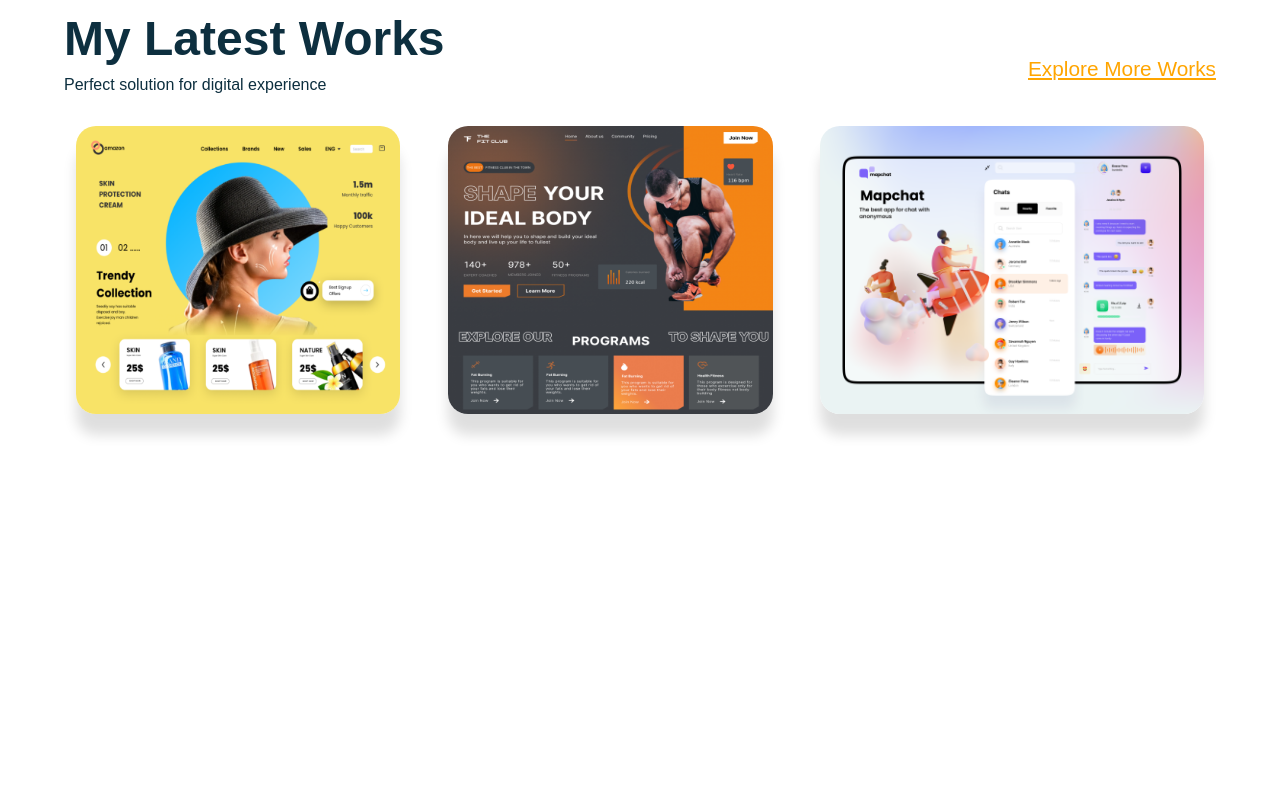
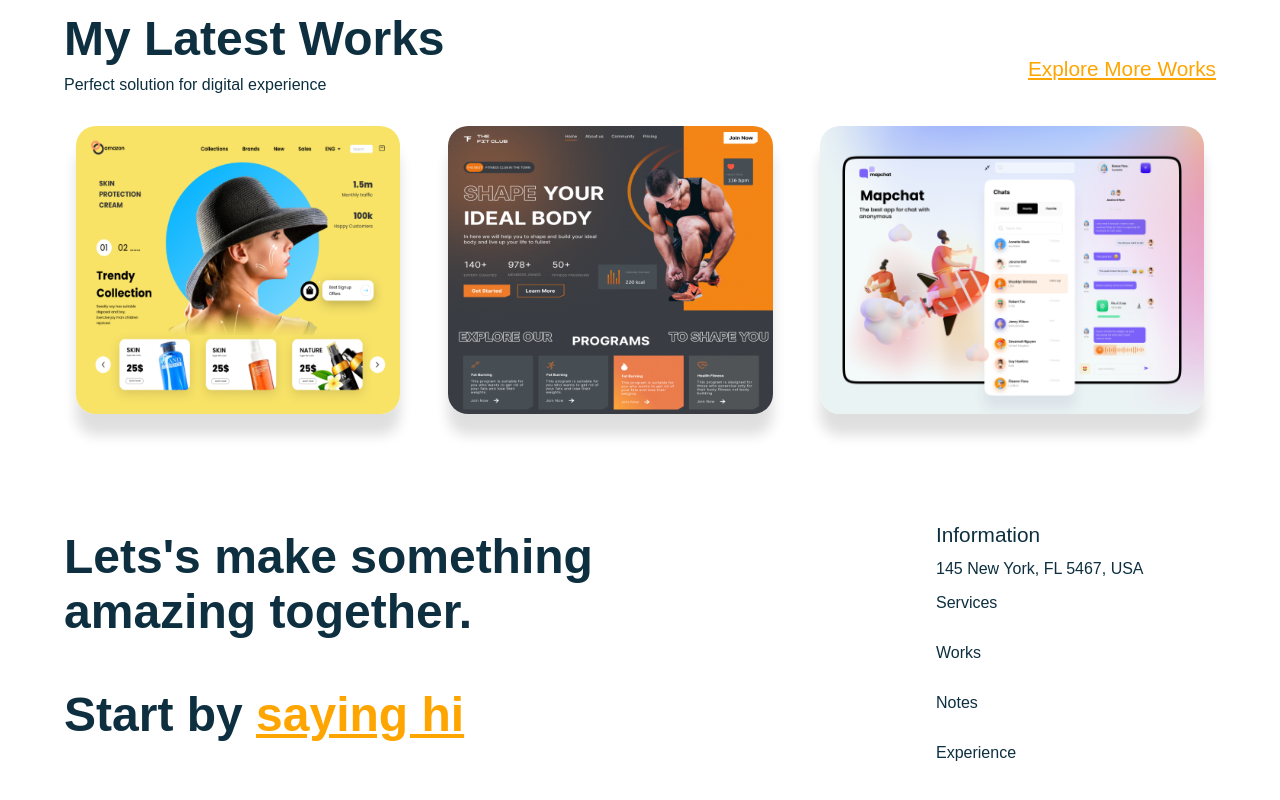
Before and after one commit to Siddarth-Sajeev22/personal-portfolio, a React (Vite) app: page / in a window 1280 px wide. Shown: the part 1908-2708 px from the top of the page. Before the commit the page ends 2354 px from the top, so only its background shows below. Built offline with nearby package versions, Linux system fonts and the light colour scheme; a web font is replaced by a local one.

Commit message:
created footer component

```diff
--- a/src/App.jsx
+++ b/src/App.jsx
@@ -1,4 +1,5 @@
 import Experties from "./components/Experties/Experties";
+import Footer from "./components/Footer/Footer";
 import Header from "./components/Header/Header";
 import Hero from "./components/Hero/Hero"
 import Portfolio from "./components/Portfolio/Portfolio";
@@ -12,6 +13,7 @@
     <Experties/>
     <Works/>
     <Portfolio/>
+    <Footer/>
   </div>
 };
 
--- /dev/null
+++ b/src/components/Footer/Footer.jsx
@@ -0,0 +1,51 @@
+import React from 'react';
+import css from './Footer.module.scss';
+import {motion} from 'framer-motion';
+import { footerVariants, staggerChildren } from '../../utils/motion';
+const Footer = () => {
+    return (
+        <motion.section
+        variant={staggerChildren}
+        initial="hidden"
+        whileInView="show"
+        viewport={{once: false, amount:0.25}}
+        className={`paddings ${css.wrapper}`}>
+
+
+
+
+            <motion.div
+            variants={footerVariants}
+            className={`innerWidth yPaddings flexCenter ${css.container}`}>
+                <div className={css.left}>
+                        <span className="primaryText">
+                            Lets's make something <br/>
+                            amazing together.
+                        </span>
+                        <span className='primaryText'>
+                            Start by <a href="mailto:siddarthsajeev2002@gmail.com">saying hi</a>
+                        </span>
+
+                </div>
+
+                <div className={css.right}>
+                        <div className={css.info}>
+                            <span className="secondaryText">Information</span>
+                            <p>145 New York, FL 5467, USA</p>
+                        </div>
+
+                        <div className={css.menu}>
+                            <li>Services</li>
+                            <li>Works</li>
+                            <li>Notes</li>
+                            <li>Experience</li>
+                        </div>
+                </div>
+
+
+            </motion.div>
+        </motion.section>
+    )
+}
+
+export default Footer
--- /dev/null
+++ b/src/components/Footer/Footer.module.scss
@@ -0,0 +1,62 @@
+@import '../../styles/contants.scss';
+
+.wrapper {
+    background: white;
+    .container{
+            gap: 2rem;
+
+            @media(max-width: $sm){
+                flex-direction: column;
+                gap: 2rem;
+                align-items: flex-start;
+            }
+
+            .left{
+                flex: 3;
+
+                >*{
+                    display: block;
+                }
+
+                >:nth-child(2)
+                {
+                    margin-top: 3rem;
+                    a{
+                        text-decoration: underline;
+                        color: orange;
+                    }
+
+                }
+            }
+
+            .right{
+                flex: 1;
+
+                .info{
+                    margin-bottom: 1rem;
+                    >*{
+                        display: block;
+                    }
+                }
+
+                .menu{
+
+                    @media (max-width: $sm){
+                        flex-direction: row;
+                        flex-wrap: wrap;
+                    }
+                    display: flex;
+                    flex-direction: column;
+                    gap: 2rem;
+                    list-style: none;
+
+                    li{
+                        cursor: pointer;
+                        &:hover{
+                            color: $secondary
+                        }
+                    }
+                }
+            }
+    }
+}
```
